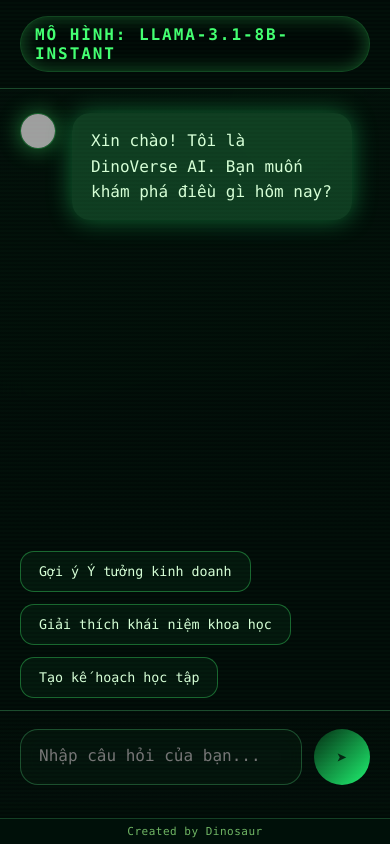
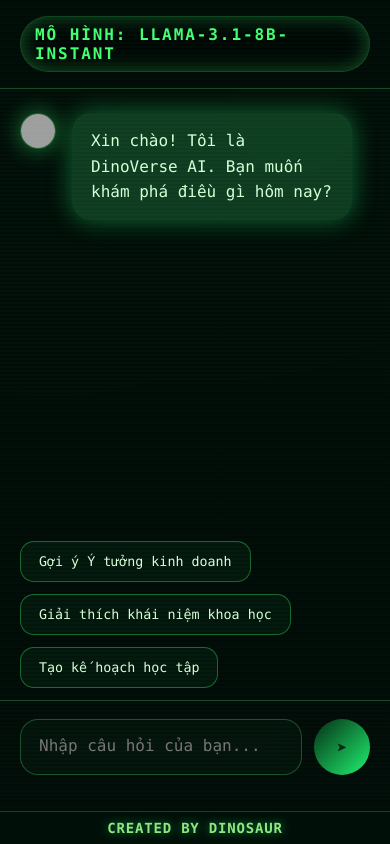
Before and after one commit to hadesoverflow/DinoVerse-AI, a plain HTML site: page index.html in a window 390 px wide. Drawn offline with Linux system fonts and the light colour scheme; grey boxes are pictures that could not be loaded.

Commit message:
Rename gemini.js to groq.js and make footer text larger and bolder

```diff
--- a/api/gemini.js
+++ b/api/groq.js
@@ -179,7 +179,7 @@ module.exports = async function handler(req, res) {
       modelResolution
     });
   } catch (error) {
-    console.error("Gemini proxy error:", error);
-    return res.status(500).json({ error: "Gemini proxy error" });
+    console.error("Groq proxy error:", error);
+    return res.status(500).json({ error: "Groq proxy error" });
   }
 };
--- a/script.js
+++ b/script.js
@@ -207,7 +207,7 @@ async function callGeminiAPI(messages) {
     messages: messages.filter((msg) => msg.role === "user" || msg.role === "assistant")
   };
 
-  const response = await fetch(`${API_BASE}/api/gemini`, {
+  const response = await fetch(`${API_BASE}/api/groq`, {
     method: "POST",
     headers: {
       "Content-Type": "application/json"
--- a/style.css
+++ b/style.css
@@ -453,10 +453,12 @@ body::after {
 
 .footer__text {
   margin: 0;
-  font-size: 12px;
-  color: rgba(158, 252, 140, 0.7);
-  font-weight: 300;
-  letter-spacing: 0.5px;
+  font-size: 16px;
+  color: rgba(158, 252, 140, 0.9);
+  font-weight: 600;
+  letter-spacing: 1px;
+  text-transform: uppercase;
+  text-shadow: 0 0 10px rgba(40, 255, 120, 0.5);
 }
 
 /* Adjust chat panel to avoid footer overlap */
@@ -466,14 +468,15 @@ body::after {
 
 @media (max-width: 768px) {
   .footer {
-    padding: 6px 0;
+    padding: 8px 0;
   }
 
   .footer__text {
-    font-size: 11px;
+    font-size: 14px;
+    letter-spacing: 0.8px;
   }
 
   .chat-panel {
-    padding-bottom: 35px;
+    padding-bottom: 45px;
   }
 }
```
